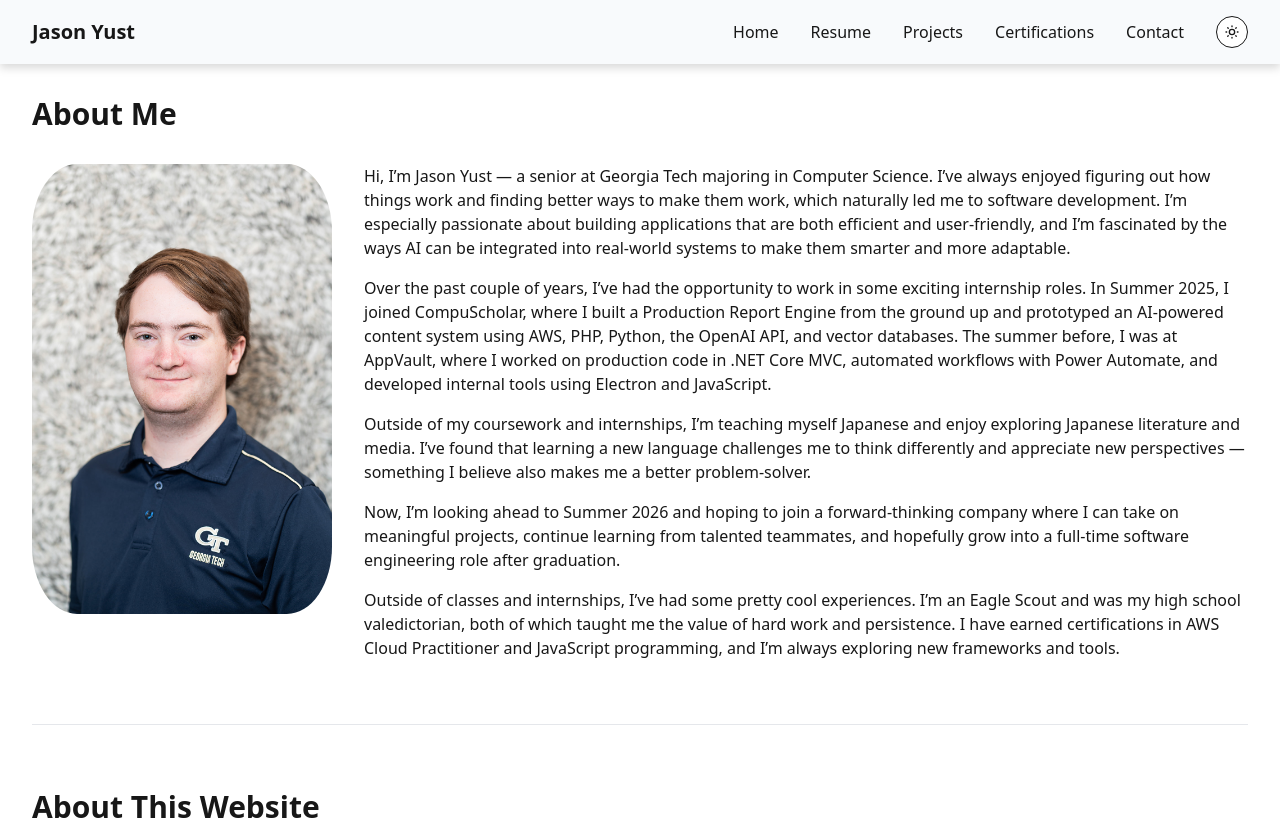
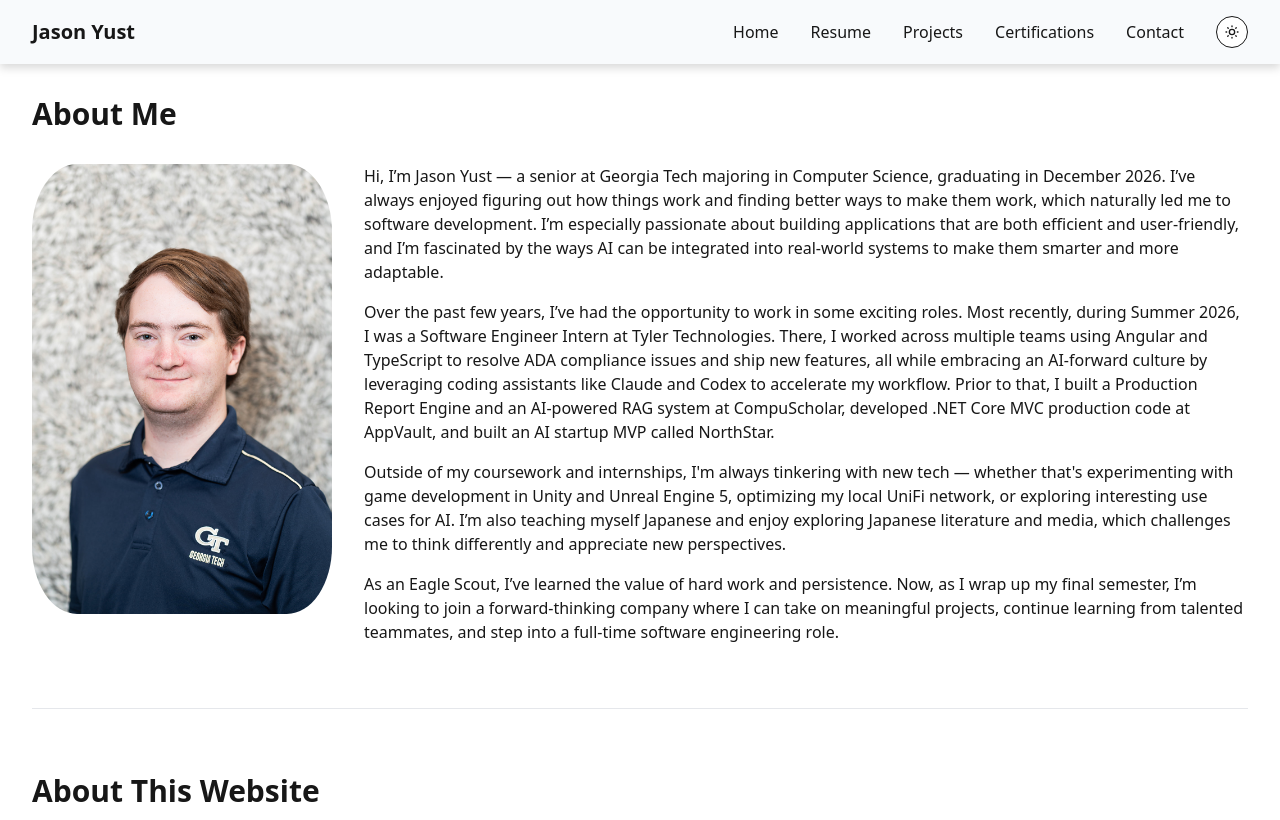
Before and after one commit to yustjason1/yustjason-website, a Next.js app: page / in a window 1280 px wide. Shown: the top 820 px of the page. Built offline with nearby package versions, Linux system fonts and the light colour scheme.

Commit message:
Updated for Fall 2026

```diff
--- a/app/certifications/page.js
+++ b/app/certifications/page.js
@@ -12,7 +12,7 @@ export default function Certifications() {
 
                 <HorizontalLine />
 
-                <div className="grid grid-cols-1 md:grid-cols-2 lg:grid-cols-3 gap-4 mb-8">
+                <div className="mx-auto grid max-w-3xl grid-cols-1 md:grid-cols-2 lg:grid-cols-2 gap-4 mb-8">
                     <div className="flex flex-col items-center">
                         <img
                             src="/Certifications/AWSCloudPractitioner.png"
@@ -31,15 +31,6 @@ export default function Certifications() {
                         />
                         <p className="mt-2 text-center">JavaScript Entry-Level Programmer</p>
                     </div>
-                    <div className="flex flex-col items-center">
-                        <img
-                            src="/Certifications/AWSAIPractitioner.png"
-                            alt="AWS Certified AI Practitioner"
-                            height={imageSize}
-                            width={imageSize}
-                        />
-                        <p className="mt-2 text-center">AWS Certified AI Practitioner (IN PROGRESS)</p>
-                    </div>
                 </div>
 
                 <HorizontalLine />
--- a/app/contact/page.js
+++ b/app/contact/page.js
@@ -7,7 +7,7 @@ export default function Contact() {
                 <ul className="list-none pl-5">
                     <li className="mb-4 flex items-center">
                         <img src="/Contact/address.svg" alt="Address Icon" className="w-5 h-5 mr-3 flex-shrink-0 contact-icon" />
-                        <span>859 Spring Street NW, Atlanta GA 30308</span>
+                        <span>1607 Brooke Street, Canton GA 30115</span>
                     </li>
                     <li className="mb-4 flex items-center">
                         <img src="/Contact/internet.svg" alt="Internet Icon" className="w-5 h-5 mr-3 flex-shrink-0 contact-icon" />
--- a/app/page.js
+++ b/app/page.js
@@ -16,19 +16,16 @@ export default function Home() {
                 />
                 <div>
                     <p className="mb-4">
-                        Hi, I’m Jason Yust — a senior at Georgia Tech majoring in Computer Science. I’ve always enjoyed figuring out how things work and finding better ways to make them work, which naturally led me to software development. I’m especially passionate about building applications that are both efficient and user-friendly, and I’m fascinated by the ways AI can be integrated into real-world systems to make them smarter and more adaptable.
+                        Hi, I’m Jason Yust — a senior at Georgia Tech majoring in Computer Science, graduating in December 2026. I’ve always enjoyed figuring out how things work and finding better ways to make them work, which naturally led me to software development. I’m especially passionate about building applications that are both efficient and user-friendly, and I’m fascinated by the ways AI can be integrated into real-world systems to make them smarter and more adaptable.
                     </p>
                     <p className='mb-4'>
-                        Over the past couple of years, I’ve had the opportunity to work in some exciting internship roles. In Summer 2025, I joined CompuScholar, where I built a Production Report Engine from the ground up and prototyped an AI-powered content system using AWS, PHP, Python, the OpenAI API, and vector databases. The summer before, I was at AppVault, where I worked on production code in .NET Core MVC, automated workflows with Power Automate, and developed internal tools using Electron and JavaScript.
+                        Over the past few years, I’ve had the opportunity to work in some exciting roles. Most recently, during Summer 2026, I was a Software Engineer Intern at Tyler Technologies. There, I worked across multiple teams using Angular and TypeScript to resolve ADA compliance issues and ship new features, all while embracing an AI-forward culture by leveraging coding assistants like Claude and Codex to accelerate my workflow. Prior to that, I built a Production Report Engine and an AI-powered RAG system at CompuScholar, developed .NET Core MVC production code at AppVault, and built an AI startup MVP called NorthStar.
                     </p>
                     <p className='mb-4'>
-                        Outside of my coursework and internships, I’m teaching myself Japanese and enjoy exploring Japanese literature and media. I’ve found that learning a new language challenges me to think differently and appreciate new perspectives — something I believe also makes me a better problem-solver.
+                        Outside of my coursework and internships, I'm always tinkering with new tech — whether that's experimenting with game development in Unity and Unreal Engine 5, optimizing my local UniFi network, or exploring interesting use cases for AI. I’m also teaching myself Japanese and enjoy exploring Japanese literature and media, which challenges me to think differently and appreciate new perspectives.
                     </p>
                     <p className='mb-4'>
-                        Now, I’m looking ahead to Summer 2026 and hoping to join a forward-thinking company where I can take on meaningful projects, continue learning from talented teammates, and hopefully grow into a full-time software engineering role after graduation.
-                    </p>
-                    <p className='mb-4'>
-                        Outside of classes and internships, I’ve had some pretty cool experiences. I’m an Eagle Scout and was my high school valedictorian, both of which taught me the value of hard work and persistence. I have earned certifications in AWS Cloud Practitioner and JavaScript programming, and I’m always exploring new frameworks and tools.
+                        As an Eagle Scout, I’ve learned the value of hard work and persistence. Now, as I wrap up my final semester, I’m looking to join a forward-thinking company where I can take on meaningful projects, continue learning from talented teammates, and step into a full-time software engineering role.
                     </p>
                 </div>
             </div>
--- a/app/resume/page.js
+++ b/app/resume/page.js
@@ -4,7 +4,11 @@ export default function Resume() {
   return (
     <div className="min-h-screen px-8" style={{ backgroundColor: "var(--background)", color: "var(--foreground)" }}>
       <div className="container mx-auto py-8">
-        <PDFViewer fileURL="/Resume/JasonYustResumeWinter2025.pdf" />
+        <iframe
+          src="/Resume/JasonYustResumeFall2026.pdf"
+          className="h-[90vh] w-full rounded border"
+          title="Resume PDF"
+        />
       </div>
     </div>
   );
```
Also changed, not shown: 1 other file (tests, documents, lock files or other folders).
